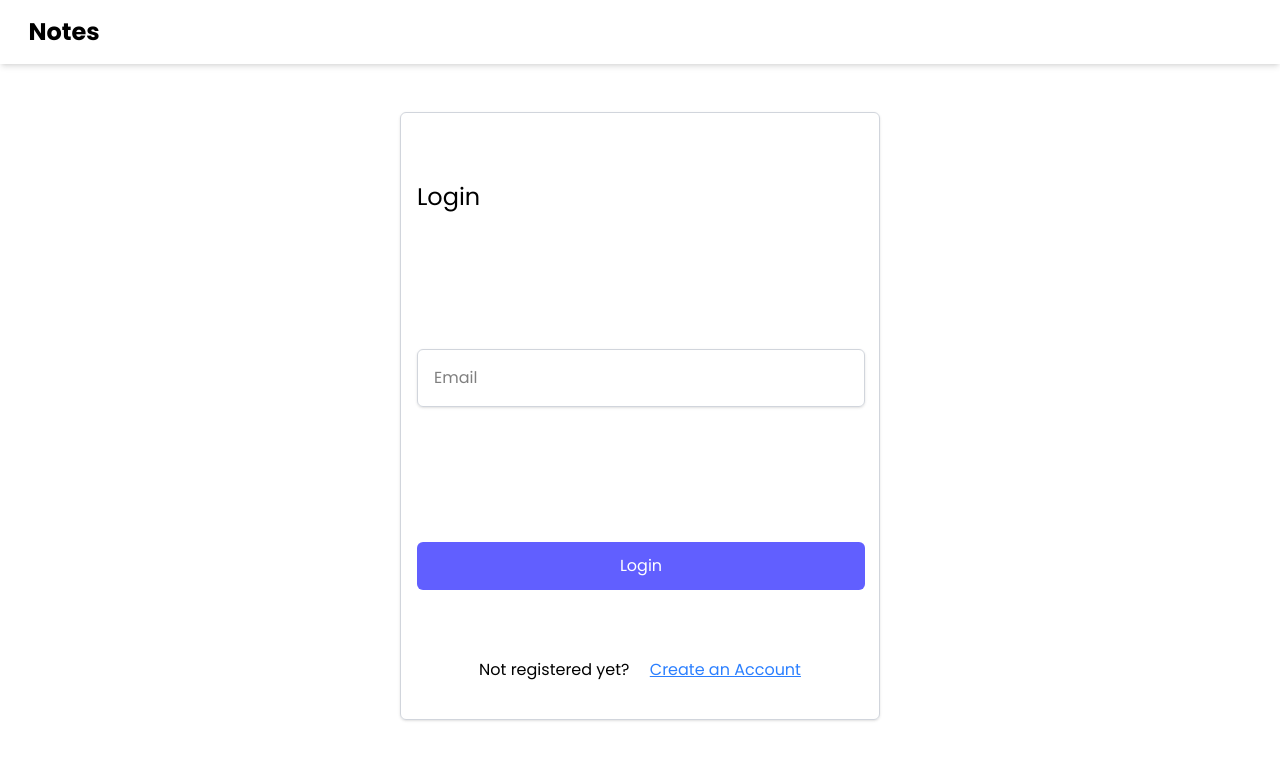
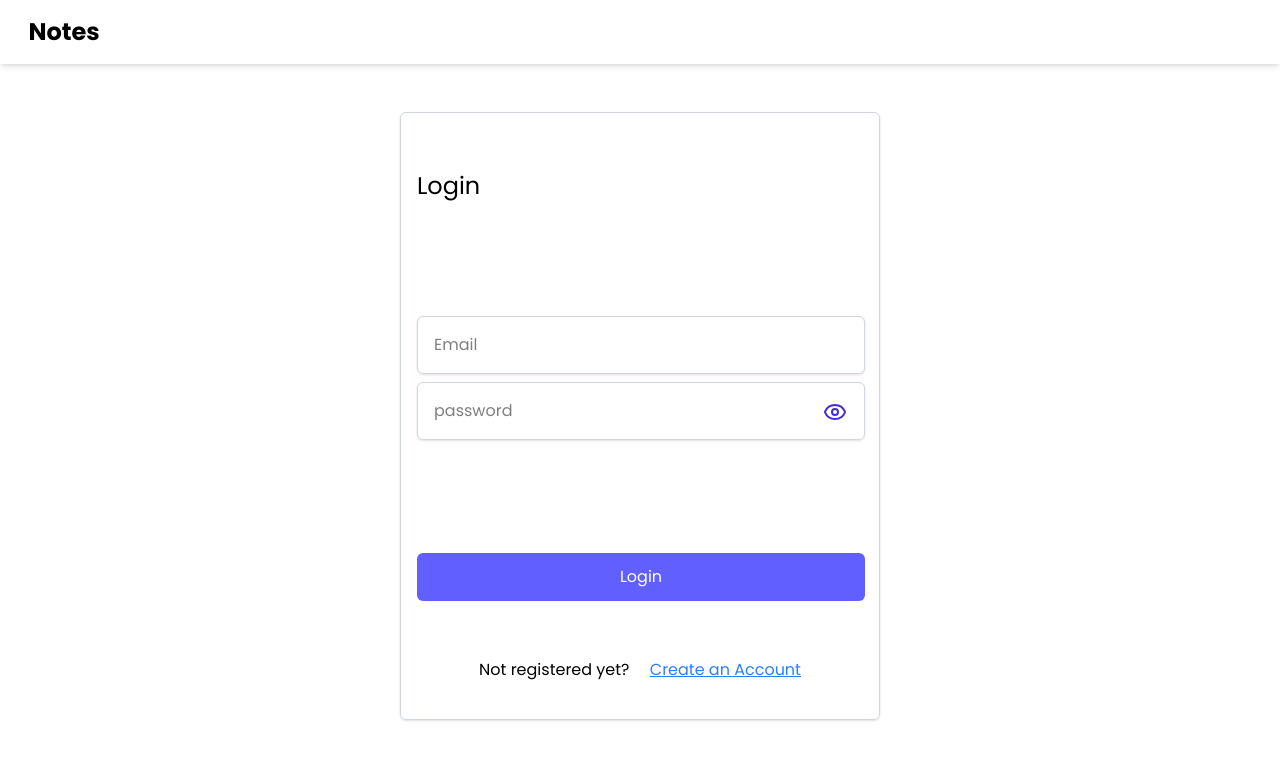
Before and after one commit to yoris29/Notes-App, a React (Vite) app in the folder frontend/: page /login in a window 1280 px wide. Shown: the top 760 px of the page. Built offline with nearby package versions, Linux system fonts and the light colour scheme.

Commit message:
Added regex email validation, email and password error text

```diff
--- a/frontend/package.json
+++ b/frontend/package.json
@@ -11,6 +11,8 @@
   },
   "dependencies": {
     "@tailwindcss/vite": "^4.0.8",
+    "lucide-react": "^0.476.0",
+    "prop-types": "^15.8.1",
     "react": "^19.0.0",
     "react-dom": "^19.0.0",
     "react-router-dom": "^7.2.0",
--- /dev/null
+++ b/frontend/src/components/input/PasswordInput.jsx
@@ -0,0 +1,34 @@
+import { Eye, EyeOff } from "lucide-react";
+import { useState } from "react";
+import PropTypes from "prop-types";
+
+export const PasswordInput = ({ password, setPassword }) => {
+  const [isShowing, setIsShowing] = useState(false);
+  return (
+    <div className="relative">
+      <input
+        type={isShowing ? "text" : "password"}
+        placeholder="password"
+        className="border-[1.5px] border-gray-300 p-4 w-[28rem] shadow-sm outline-none rounded-md ml-4"
+        value={password}
+        onChange={(e) => setPassword(e.target.value)}
+      />
+      {isShowing ? (
+        <EyeOff
+          className="absolute right-8 top-4.5 text-indigo-700 cursor-pointer hover:text-indigo-400 transition-[0.3s]"
+          onClick={() => setIsShowing(false)}
+        />
+      ) : (
+        <Eye
+          className="absolute right-8 top-4.5 text-indigo-700 cursor-pointer hover:text-indigo-400 transition-[0.3s]"
+          onClick={() => setIsShowing(true)}
+        />
+      )}
+    </div>
+  );
+};
+
+PasswordInput.propTypes = {
+  password: PropTypes.string.isRequired,
+  setPassword: PropTypes.func.isRequired,
+};
--- a/frontend/src/pages/login/Login.jsx
+++ b/frontend/src/pages/login/Login.jsx
@@ -1,21 +1,65 @@
+import { Link } from "react-router-dom";
+import { PasswordInput } from "../../components/input/PasswordInput";
+import { useState } from "react";
+import { helper } from "../../utils/helper";
+
 export const Login = () => {
+  const [email, setEmail] = useState("");
+  const [password, setPassword] = useState("");
+  const [emailError, setEmailError] = useState(null);
+  const [passwordError, setPasswordError] = useState();
+
+  const handleLogin = async (e) => {
+    e.preventDefault();
+
+    if (!helper(email)) {
+      setEmailError("Please enter a valid email adress");
+      return;
+    }
+    if (!password) {
+      setPasswordError("Please enter a valid password");
+      return;
+    }
+
+    // TODO: login API call
+
+    setEmailError("");
+  };
+
   return (
     <div className="flex flex-col justify-around mx-auto mt-12 h-[76vh] w-[30rem] border-[1.5px] border-gray-300 shadow-sm outline-none rounded-md">
-      <div className="h-[90%] flex flex-col justify-around">
+      <form
+        onSubmit={handleLogin}
+        className="h-[90%] flex flex-col justify-around"
+      >
         <h1 className="w-18 ml-4 mx-auto text-2xl">Login</h1>
-        <input
-          type="text"
-          placeholder="Email"
-          className="border-[1.5px] border-gray-300 p-4 w-[28rem] shadow-sm outline-none rounded-md ml-4"
-        />
-        <button className="bg-indigo-500 h-12 cursor-pointer hover:bg-indigo-800 transition-[0.3s] ml-4 text-white text-center mx-auto w-[28rem] rounded-md">
+        <div>
+          <input
+            type="text"
+            placeholder="Email"
+            className="border-[1.5px] border-gray-300 p-4 w-[28rem] shadow-sm outline-none rounded-md mb-2 ml-4"
+            value={email}
+            onChange={(e) => setEmail(e.target.value)}
+          />
+          {emailError ? <p className="text-red-500 ml-6">{emailError}</p> : ""}
+          <PasswordInput password={password} setPassword={setPassword} />
+          {passwordError ? (
+            <p className="text-red-500 ml-6">{passwordError}</p>
+          ) : (
+            ""
+          )}
+        </div>
+        <button
+          type="submit"
+          className="bg-indigo-500 h-12 cursor-pointer hover:bg-indigo-800 transition-[0.3s] ml-4 text-white text-center mx-auto w-[28rem] rounded-md"
+        >
           Login
         </button>
-      </div>
+      </form>
       <p className="mx-auto h-[10%]">
         Not registered yet?{" "}
         <span className="underline text-blue-500 ml-4 cursor-pointer hover:text-blue-800 transition-[0.3s]">
-          Create an Account
+          <Link to="/signup">Create an Account</Link>
         </span>
       </p>
     </div>
--- /dev/null
+++ b/frontend/src/utils/helper.js
@@ -0,0 +1,4 @@
+export const helper = (email) => {
+  const regex = /^[a-zA-Z0-9_.±]+@[a-zA-Z0-9-]+.[a-zA-Z0-9-.]+$/;
+  return regex.test(email);
+};
```
Also changed, not shown: 1 other file (tests, documents, lock files or other folders).
